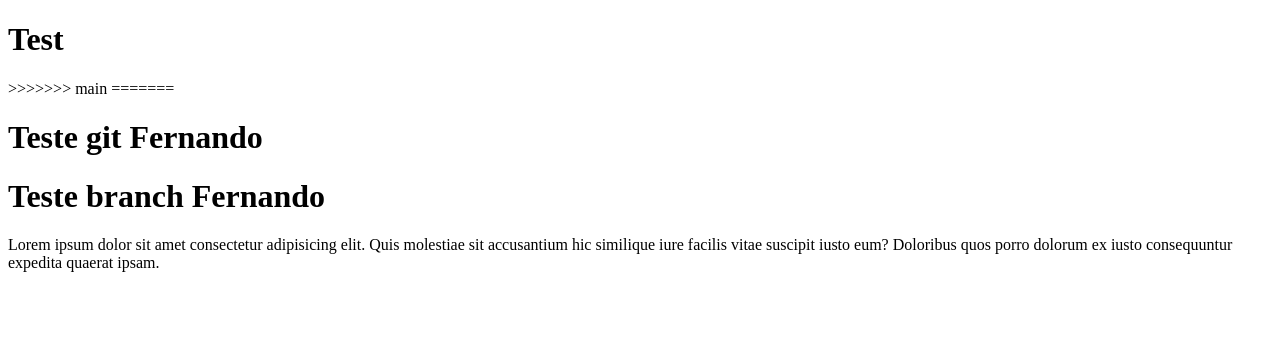
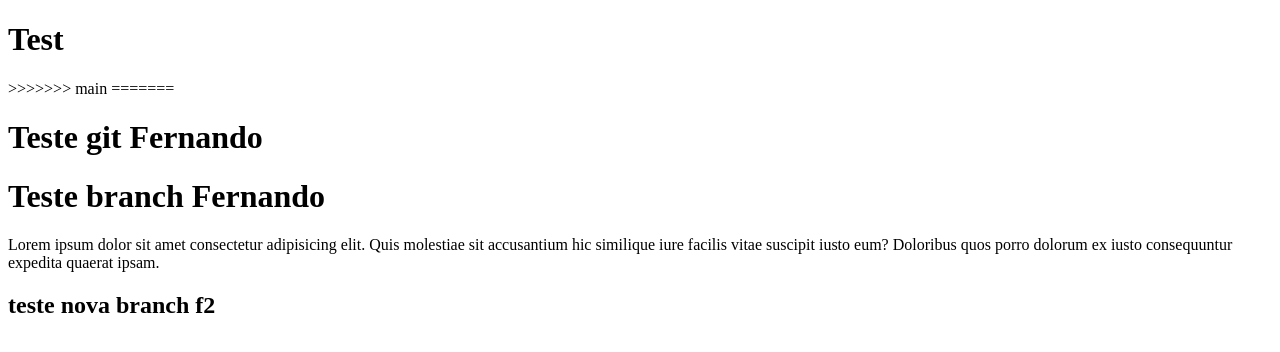
Before and after one commit to GeffersonCosta/teste, a plain HTML site: page index.html in a window 1280 px wide. Drawn offline with Linux system fonts and the light colour scheme.

Commit message:
nova branch f2

```diff
--- a/index.html
+++ b/index.html
@@ -1,20 +1,23 @@
 <!DOCTYPE html>
 <html lang="en">
+
 <head>
   <meta charset="UTF-8">
   <meta name="viewport" content="width=device-width, initial-scale=1.0">
   <title>Document</title>
 </head>
+
 <body>
   <h1>Test</h1>
 
- >>>>>>> main
-=======
+  >>>>>>> main
+  =======
 
   <h1>Teste git Fernando</h1>
 
   <h1>Teste branch Fernando</h1>
- <p>Lorem ipsum dolor sit amet consectetur adipisicing elit. Quis molestiae sit accusantium hic similique iure facilis vitae suscipit iusto eum? Doloribus quos porro dolorum ex iusto consequuntur expedita quaerat ipsam.</p>
+  <p>Lorem ipsum dolor sit amet consectetur adipisicing elit. Quis molestiae sit accusantium hic similique iure facilis vitae suscipit iusto eum? Doloribus quos porro dolorum ex iusto consequuntur expedita quaerat ipsam.</p>
+  <h2>teste nova branch f2</h2>
+</body>
 
-</body>
 </html>
```
